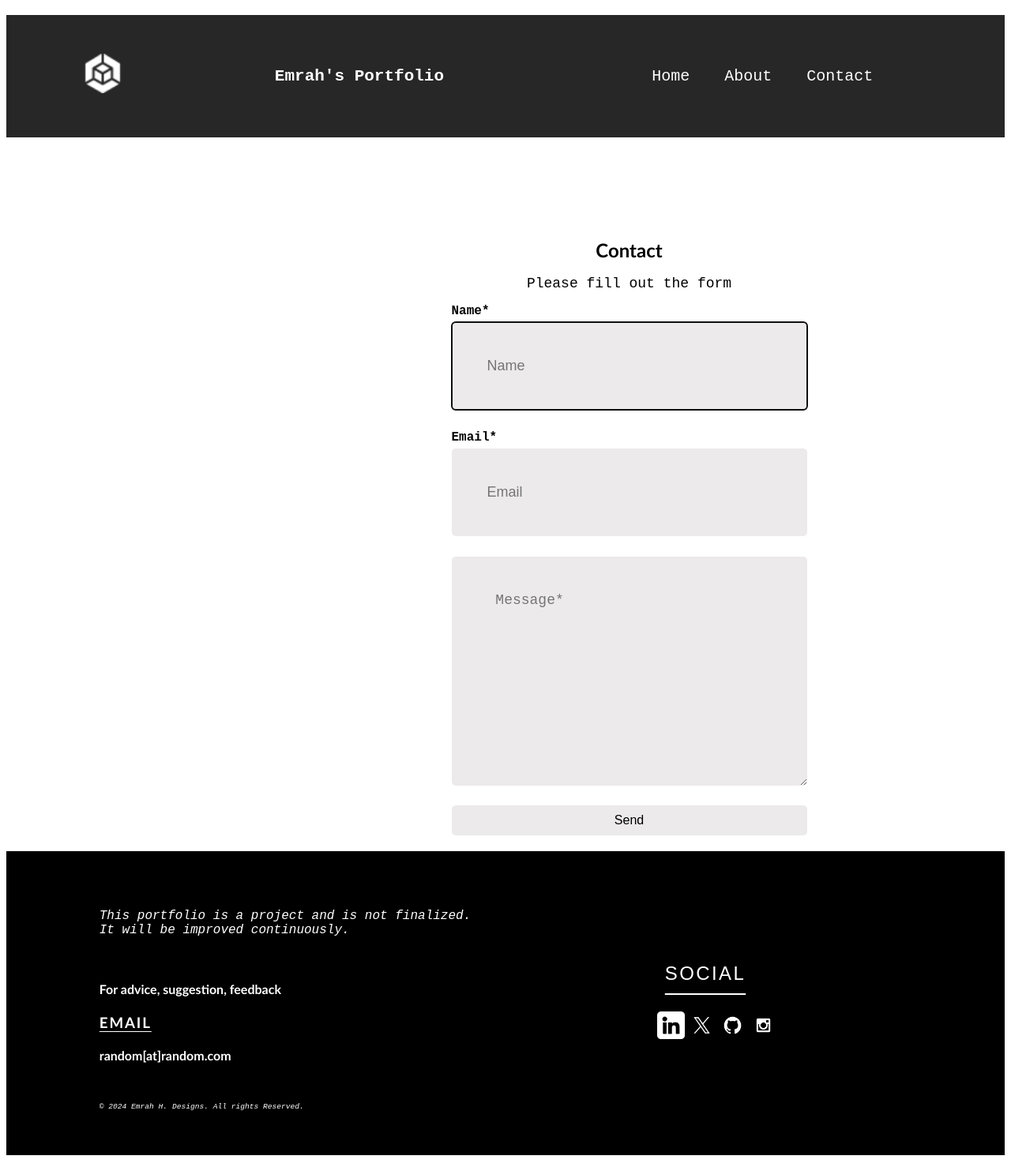
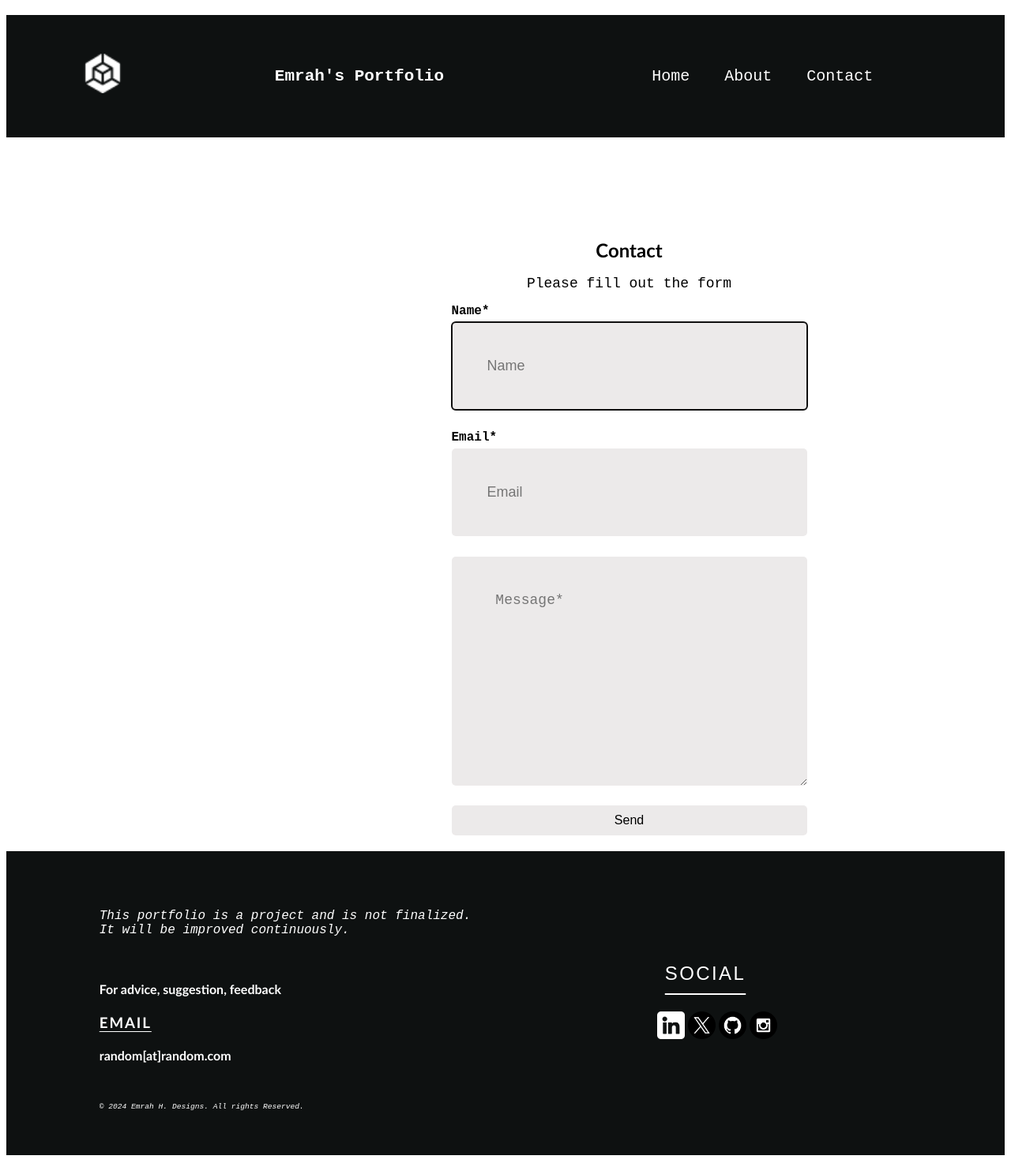
Before and after one commit to emrahhko/Portfolio, a website: page pages/contact.html in a window 1280 px wide. Shown: the whole page at 79% size. Drawn offline with Linux system fonts and the light colour scheme.

Commit message:
updated the header of the contact page

```diff
--- a/styles/contact.css
+++ b/styles/contact.css
@@ -12,7 +12,7 @@ header .navigation {
   display: flex;
   justify-content: space-around;
   align-items: center;
-  background-color: #131212e8;
+  background-color: #0e1111;
   color: #fff;
 }
 
@@ -117,7 +117,7 @@ p {
 /*     footer styling     */
 
 .social-media {
-  background-color: black;
+  background-color: #0e1111;
   height: 350px;
   color: #fff;
   display: flex;
```
